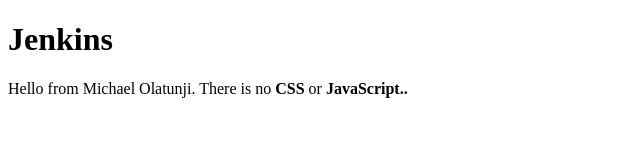
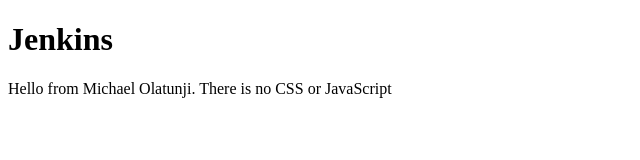
Before and after one commit to MichaelOlatunji/jenkins-intro, a plain HTML site: page index.html in a window 1280 px wide. Shown: the full height of the page, 0-640 px from the left. Drawn offline with Linux system fonts and the light colour scheme.

Commit message:
jenkins was not getting latest commit, index.html bug fix

```diff
--- a/index.html
+++ b/index.html
@@ -5,6 +5,6 @@
    </head>
    <body>
         <h1>Jenkins</h1>
-        <p>Hello from Michael Olatunji. There is no <strong>CSS</strong> or <strong>JavaScript</script>.</script>.</p>
+        <p>Hello from Michael Olatunji. There is no CSS or JavaScript</p>
    </body>
  </html>
```
